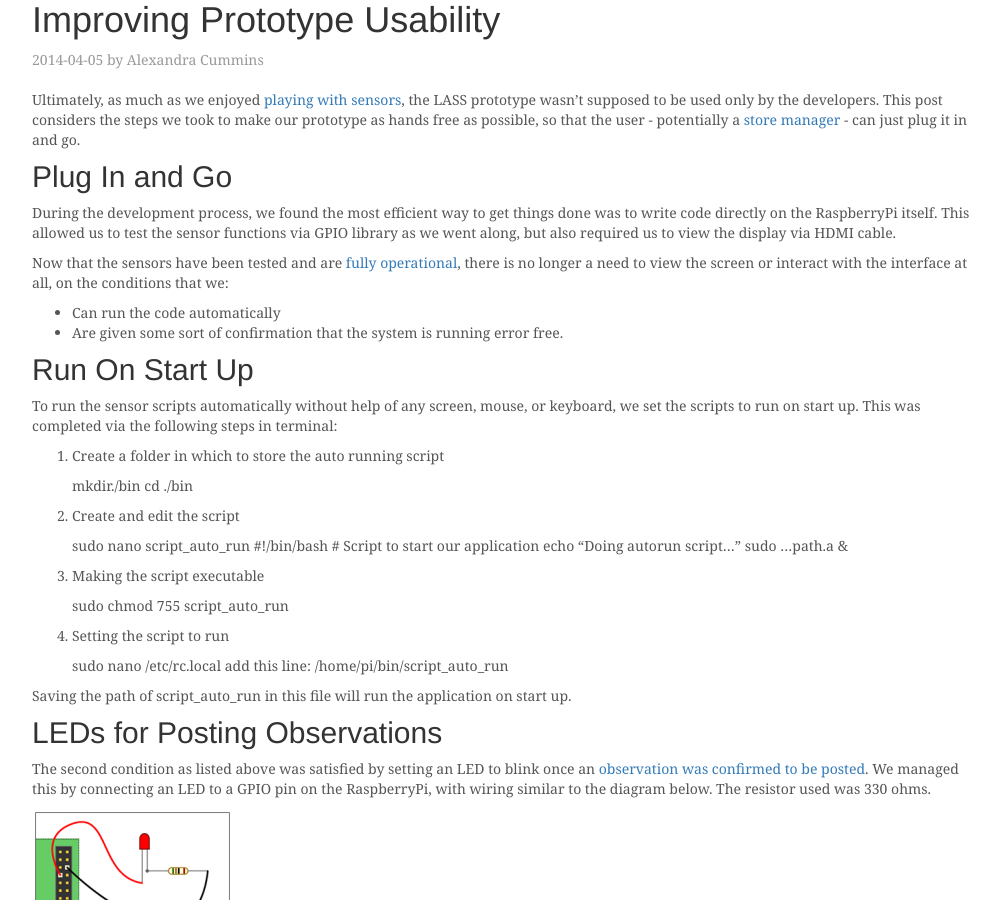
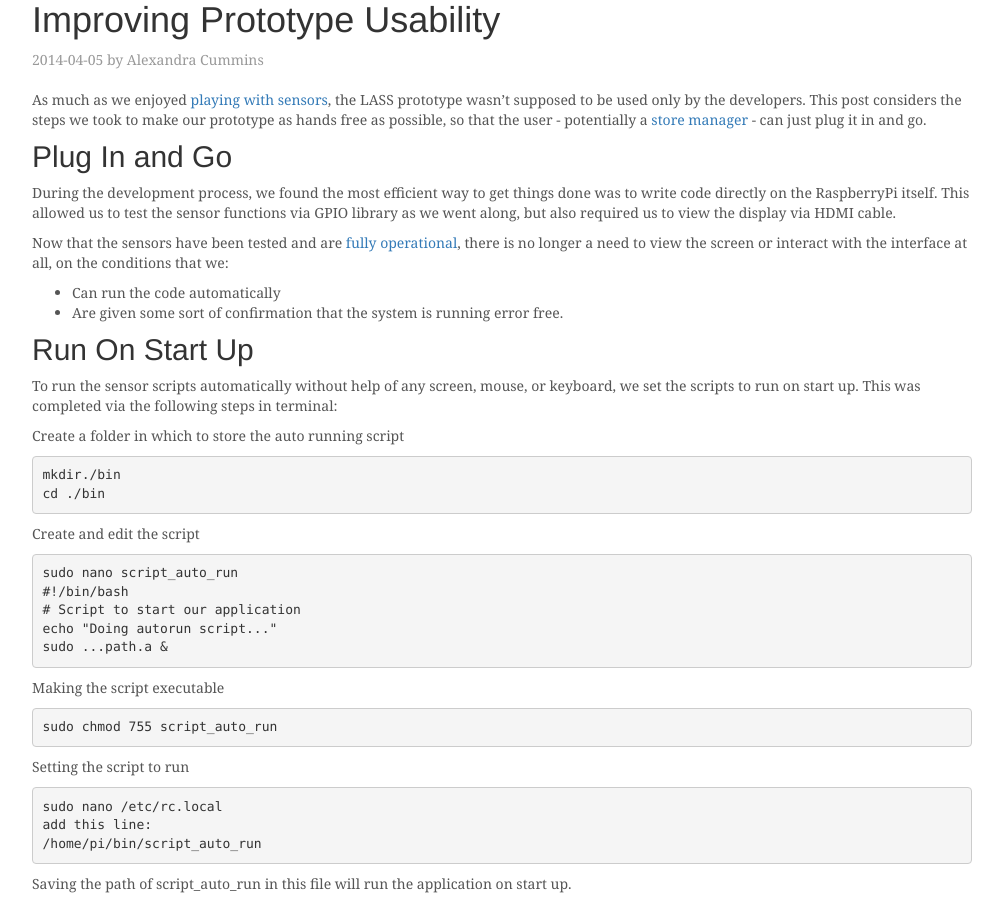
Before and after one commit to ThatGeoGuy/ENGO500, a Jekyll site: the page built from _posts/2014-04-05-Improving-prototype-usability.markdown, in a window 1280 px wide and 900 px high. Shown: the whole window, without its empty margins (138-1141 px from the left). Built offline with Jekyll 4.4.1, drawn with Linux system fonts in a browser that asks for light colours; nearby versions of some CDN libraries; some of the changed lines change nothing that is shown.

Commit message:
Formatting and editing

```diff
--- a/_posts/2014-04-05-Improving-prototype-usability.markdown
+++ b/_posts/2014-04-05-Improving-prototype-usability.markdown
@@ -9,7 +9,7 @@
 # Improving Prototype Usability
 <p class='blog-post-meta'>{{ page.date | date: "%Y-%m-%d" }} by {{ page.author }}</p>
 
-Ultimately, as much as we enjoyed [playing with sensors]({{ site.baseurl }}/2014/04/05/prototype-development-hardware/), the LASS prototype wasn't supposed to be used only by the developers. This post considers the steps we took to make our prototype as hands free as possible, so that the user - potentially a [store manager]({{ site.baseurl }}/2014/04/04/front-end-development-store-viewer/) - can just plug it in and go.
+As much as we enjoyed [playing with sensors]({{ site.baseurl }}/2014/04/05/prototype-development-hardware/), the LASS prototype wasn't supposed to be used only by the developers. This post considers the steps we took to make our prototype as hands free as possible, so that the user - potentially a [store manager]({{ site.baseurl }}/2014/04/04/front-end-development-store-viewer/) - can just plug it in and go.
 
 ##Plug In and Go
 
@@ -25,12 +25,12 @@
 
 To run the sensor scripts automatically without help of any screen, mouse, or keyboard, we set the scripts to run on start up.  This was completed via the following steps in terminal:
 
-1. Create a folder in which to store the auto running script
+Create a folder in which to store the auto running script
 
 	mkdir./bin
 	cd ./bin
 
-2. Create and edit the script
+Create and edit the script
 
 	sudo nano script_auto_run
 	#!/bin/bash
@@ -38,11 +38,11 @@
 	echo "Doing autorun script..."
 	sudo ...path.a &
 
-3. Making the script executable
+Making the script executable
 
 	sudo chmod 755 script_auto_run
 
-4. Setting the script to run
+Setting the script to run
 
 	sudo nano /etc/rc.local
 	add this line:
```
